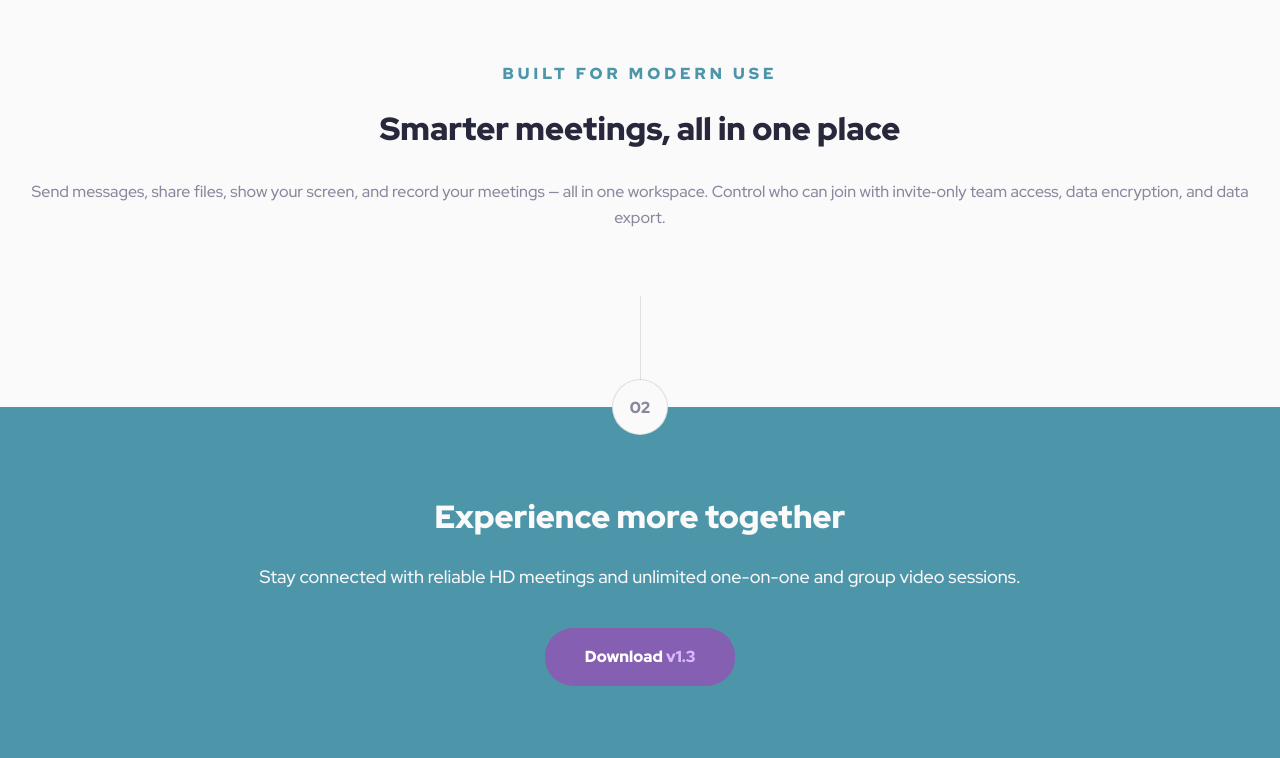
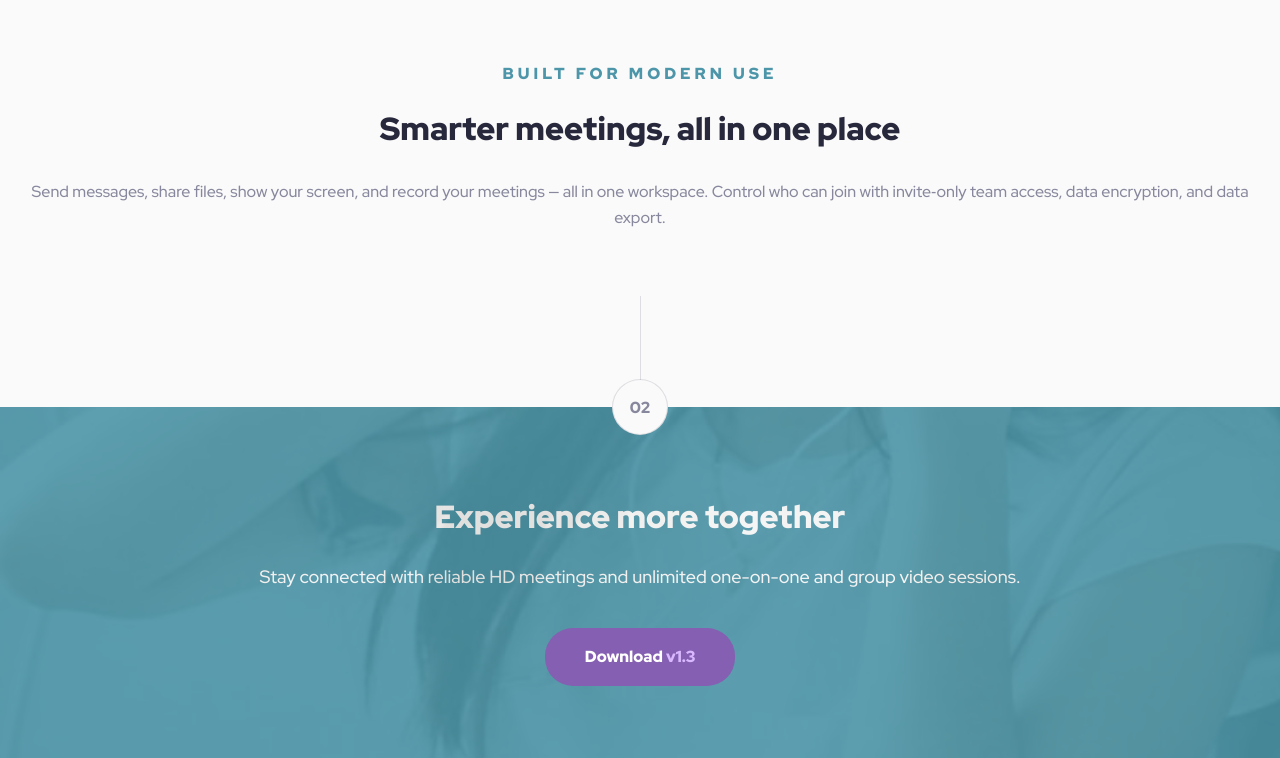
Before and after one commit to zakhi/meet-landing-page, a plain HTML site: page index.html in a window 1280 px wide. Shown: the part 1422-2180 px from the top of the page. Drawn offline with Linux system fonts and the light colour scheme.

Commit message:
Add background image to section 2

```diff
--- a/stylesheets/main.css
+++ b/stylesheets/main.css
@@ -95,7 +95,21 @@ h3 {
     background: #4d96a9;
     margin-top: -28px;
     padding: 5.75em 1.5em 4.5em;
+    position: relative;
 }
+
+.section-2::before {
+    content: "";
+    position: absolute;
+    left: 0;
+    top: 0;
+    width: 100%;
+    height: 100%;
+    opacity: 0.1045;
+    background: url("../assets/mobile/image-footer.jpg") center;
+    background-size: cover;
+}
+
 
 .section-2 h2, .section-2 p {
     color: #fafafa;
@@ -104,6 +118,11 @@ h3 {
 .section-2 p {
     font-size: 1.125rem;
     margin: 1.5em 0 2em;
+}
+
+.section-2 .button {
+    position: inherit;
+    z-index: 1;
 }
 
 header {
@@ -150,6 +169,7 @@ main .buttons {
     height: 56px;
     line-height: 56px;
     margin-top: 84px;
+    z-index: 1;
 }
 
 .section-number::before {
```
